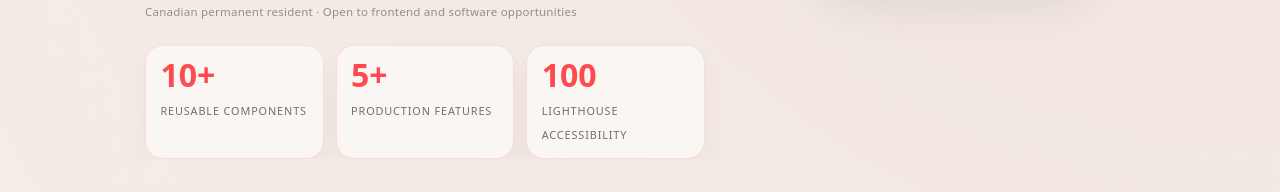
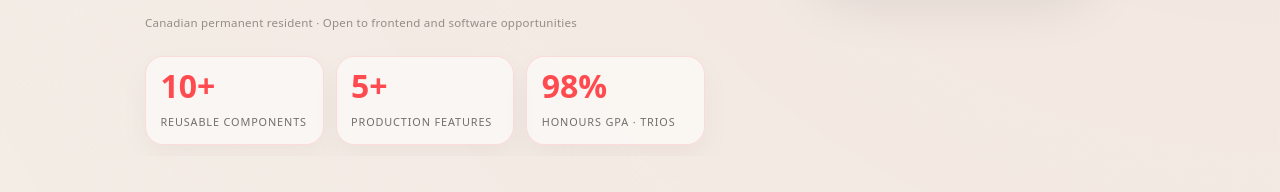
Before and after one commit to rabbitrunout/rabbitrunout.github.io, a React (Create React App) app: page / in a window 1280 px wide. Shown: the part 540-732 px from the top of the page. Built offline with nearby package versions, Linux system fonts and the light colour scheme.

Commit message:
Replace ambiguous Lighthouse score with education result

```diff
--- a/src/components/Banner.js
+++ b/src/components/Banner.js
@@ -106,8 +106,8 @@ const Banner = () => {
   </div>
 
   <div>
-    <strong>100</strong>
-    <span>Lighthouse Accessibility</span>
+    <strong>98%</strong>
+    <span>Honours GPA · triOS</span>
   </div>
 </div>
 
```
